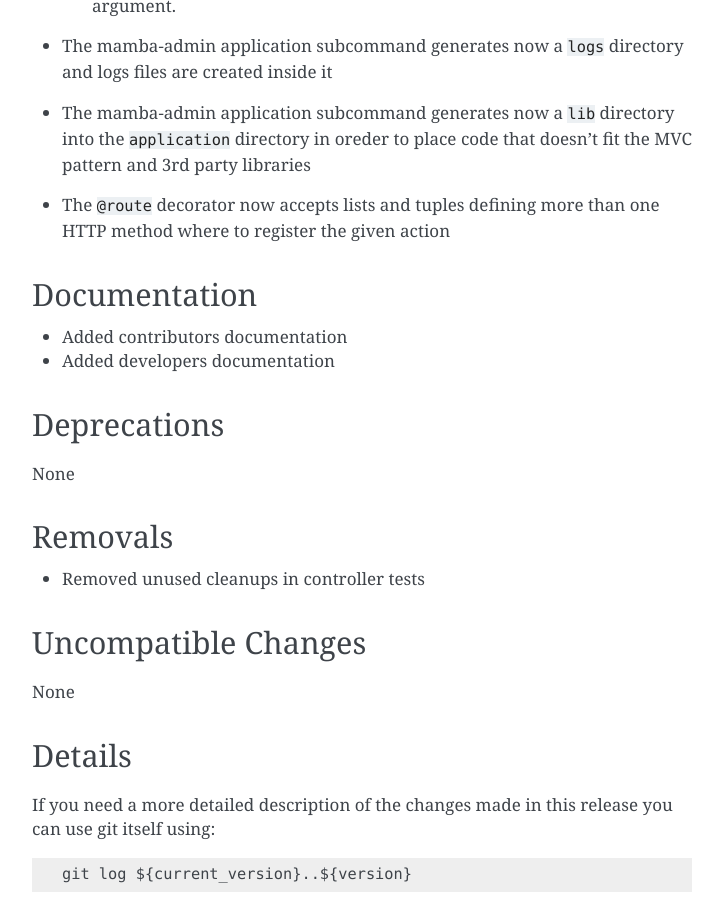
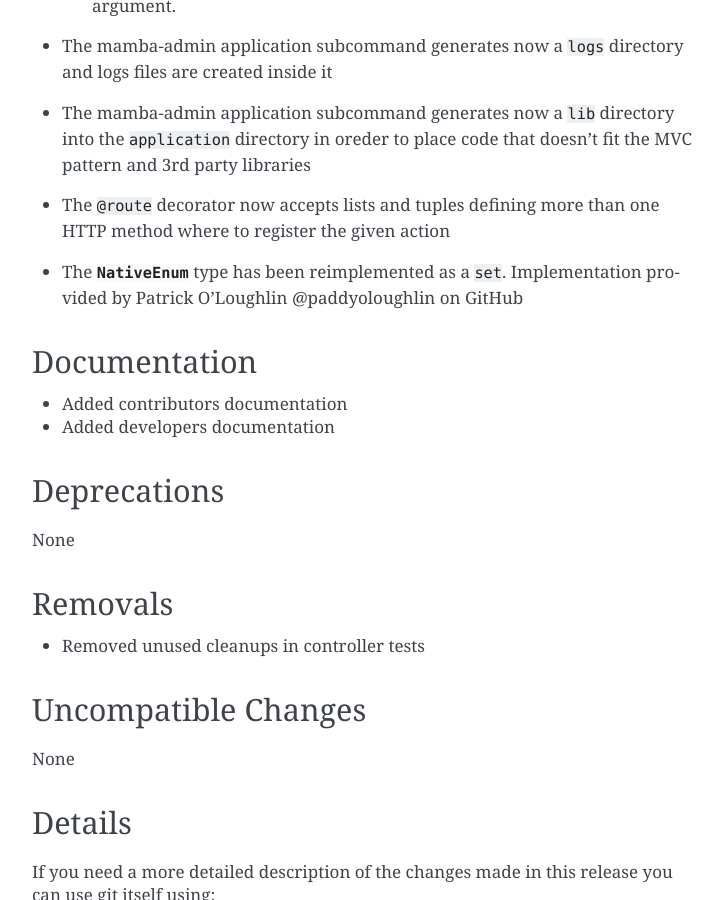
Before and after one commit to PyMamba/mamba-framework, a Sphinx documentation site: the page built from docs/relnotes/index.rst, in a window 1280 px wide and 900 px high, scrolled down 2643 px. Shown: the whole window, without its empty margins (388-1111 px from the left). Built offline with Sphinx 7.4.7, drawn with Linux system fonts in a browser that asks for light colours; pages that are not in the unit, such as notebooks, are missing from menus.

Commit message:
relnotes updated

```diff
--- a/docs/relnotes/index.rst
+++ b/docs/relnotes/index.rst
@@ -74,6 +74,7 @@ Changes
 * The mamba-admin application subcommand generates now a ``logs`` directory and logs files are created inside it
 * The mamba-admin application subcommand generates now a ``lib`` directory into the ``application`` directory in oreder to place code that doesn't fit the MVC pattern and 3rd party libraries
 * The ``@route`` decorator now accepts lists and tuples defining more than one HTTP method where to register the given action
+* The :class:`~mamba.enterprise.common.NativeEnum` type has been reimplemented as a ``set``. Implementation provided by Patrick O'Loughlin @paddyoloughlin on GitHub
 
 Documentation
 -------------
```
